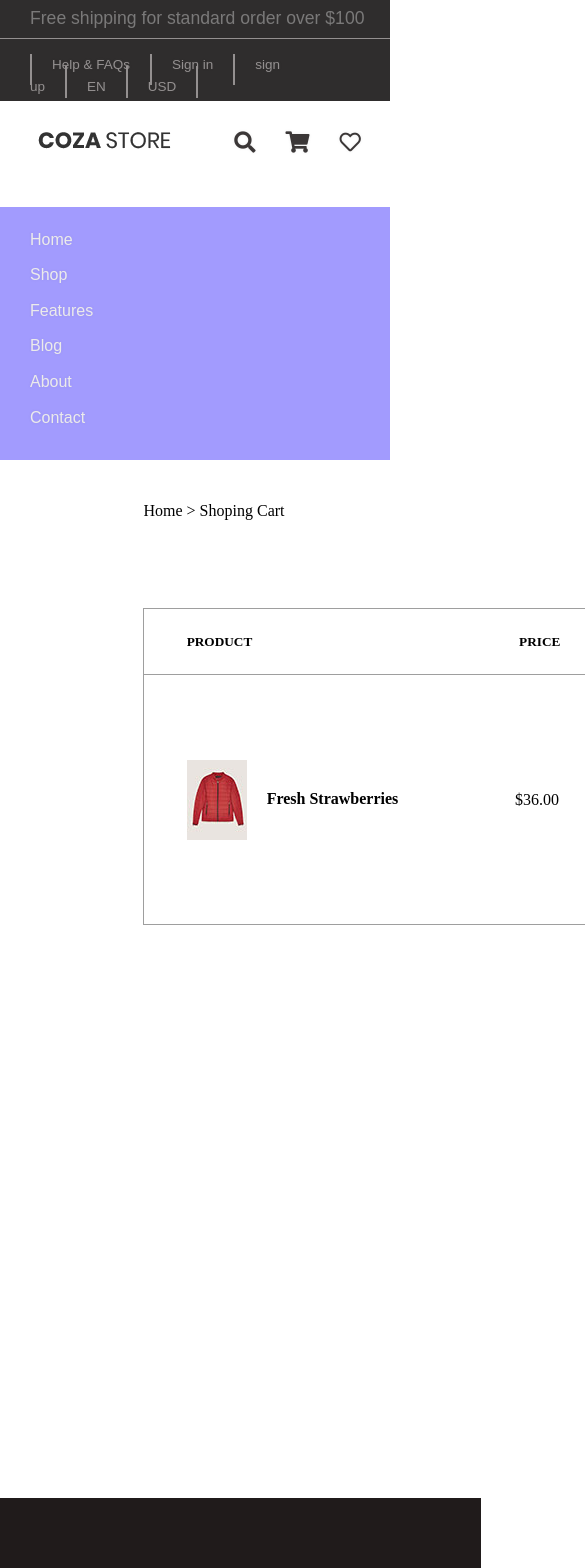
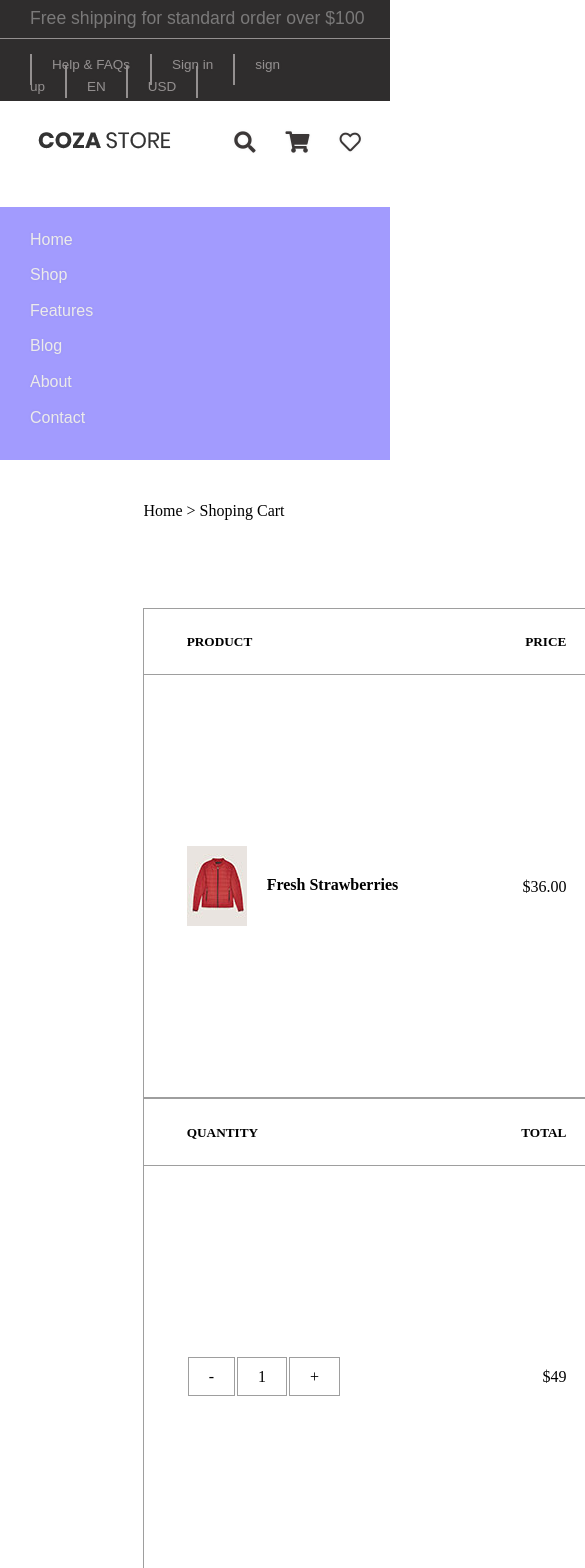
Before and after one commit to aimnbrs/e-commerce-project-react-redux, a React (Create React App) app: page /features in a window 390 px wide. Shown: the top 1568 px of the page, 585 px wide, since content can reach past the window. Built offline with nearby package versions, Linux system fonts and the light colour scheme; no server answers; a web font is replaced by a local one.

Commit message:
css adjusement and responsivness

```diff
--- a/src/pages/Features/index.css
+++ b/src/pages/Features/index.css
@@ -25,16 +25,21 @@
 
 
 .featuresSection {
-    justify-content: space-between;
+    flex-wrap: wrap;
+    justify-content: space-around;
     margin: 10vh 0 17vh 0;
     padding: 0 17vh;
 }
 .mainItemCart {
+    flex-wrap: wrap;
     align-items: center;
     flex-direction: column;
     width: max-content;
-    height: max-content;;
+    height: max-content;
 }
+/* .itemCart {
+    flex-grow : 1;
+}  */
 .mainOptionCart {
     border: rgb(158, 158, 158) 1px solid;
     width: 50vh;
@@ -43,13 +48,14 @@
 }
 .mainPrice, .itemCart {
     border: rgb(158, 158, 158) 1px solid;
-    width: 100vh;
+    width: 45vh;
     padding-right: 5vh;
     padding-left: 5vh;
     justify-content: space-between;
 }
 
 .itemCart {
+    height: 30vh;
     border-top: none;
     justify-content : space-between;
     align-items: center;
@@ -58,22 +64,20 @@
     border-top-style: none;
 }
 
-.itemCart div:nth-child(3) span  {
+.quantity span  {
     border: rgb(158, 158, 158) 1px solid;
     padding: 10px 20px 10px 20px;
     margin: 1px;
 }
 
-.mainPrice h5:nth-child(2), .mainPrice h5:nth-child(3)  {
-    transform: translateX(60px);
-}
+
 .productName h4 {
     margin: 26px 0 0 20px;
 }
 
-.productName + span  {
+/* .productName + span  {
     transform: translateX(-20px);
-}
+} */
 
 .inputs input, .inputs select {
     margin: 0 0 15px 0;
--- a/src/pages/Features/index.js
+++ b/src/pages/Features/index.js
@@ -1,6 +1,6 @@
 import React, { Fragment } from "react";
-import './index.css';
-import itemcart from './item-cart-04.jpg';
+import "./index.css";
+import itemcart from "./item-cart-04.jpg";
 export default function Features() {
   return (
     <Fragment>
@@ -10,8 +10,9 @@ export default function Features() {
 
       <div className="featuresSection">
         <div className="mainItemCart">
+          <div className="firstPart">
             <div className="mainPrice">
-              <h5>PRODUCT</h5> <h5>PRICE</h5> <h5>QUANTITY</h5> <h5>TOTAL</h5>
+              <h5>PRODUCT</h5> <h5>PRICE</h5>
             </div>
             <div className="itemCart">
               <div className="productName">
@@ -19,7 +20,14 @@ export default function Features() {
                 <h4>Fresh Strawberries</h4>
               </div>
               <span>$36.00</span>
-              <div>
+            </div>
+          </div>
+          <div className="secondePart">
+            <div className="mainPrice">
+              <h5>QUANTITY</h5> <h5>TOTAL</h5>
+            </div>
+            <div className="itemCart">
+              <div className="quantity">
                 <span>-</span>
                 <span>1</span>
                 <span>+</span>
@@ -27,13 +35,19 @@ export default function Features() {
               <span>$49</span>
             </div>
           </div>
+        </div>
+
         <div className="mainOptionCart">
           <h2>CART TOTALS</h2>
           <div>
-              <p>Subtotal: <span>94,99$</span></p>
+            <p>
+              Subtotal: <span>94,99$</span>
+            </p>
           </div>
           <div className="optionsItem">
-                <div><p>Shipping:</p></div>
+            <div>
+              <p>Shipping:</p>
+            </div>
 
             <div className="optionsItemDetails">
               <h4>
@@ -62,7 +76,6 @@ export default function Features() {
           </div>
         </div>
       </div>
-
     </Fragment>
   );
 }
```
Lines whose indentation alone changed are shown as unchanged.
